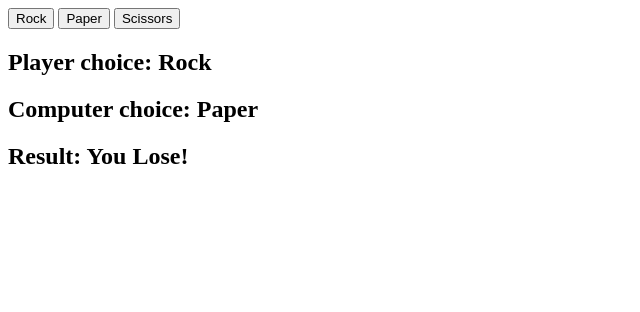
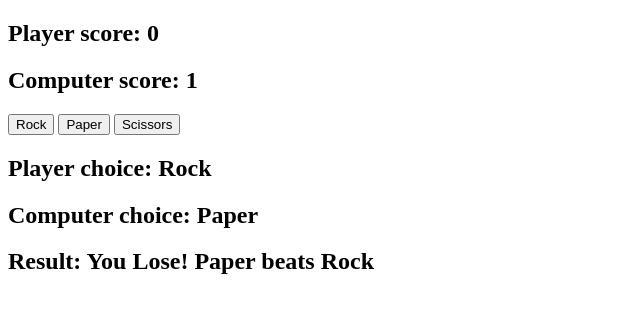
Before and after one commit to Tyler-FF/rock_paper_scissors, a plain HTML site: page index.html in a window 1280 px wide. Both pictures are taken after a click on the button "Rock". Shown: the whole page, without its empty margins (0-640 px from the left). Drawn offline with Linux system fonts and the light colour scheme.

Commit message:
Added scoreboard
Scoreboard keeps track of player and computer wins

```diff
--- a/index.html
+++ b/index.html
@@ -8,6 +8,9 @@
 
 </head>
 <body>
+    <h2>Player score: <span id="player-score">0</span></h2>
+    <h2>Computer score: <span id="computer-score">0</span></h2>
+
     <button id="Rock">Rock</button>
     <button id="Paper">Paper</button>
     <button id="Scissors">Scissors</button>
--- a/javascript/script.js
+++ b/javascript/script.js
@@ -4,10 +4,14 @@ const playerSelectionDisplay = document.getElementById('player-selection');
 const computerSelectionDisplay = document.getElementById('computer-selection');
 const resultDisplay = document.getElementById('result');
 const playerChoices = document.querySelectorAll('button');
+const playerScoreDisplay = document.getElementById('player-score');
+const computerScoreDisplay = document.getElementById('computer-score');
 
 let playerSelection;
 let computerSelection;
 let result;
+let playerScore = 0;
+let computerScore = 0;
 
 //Displays the result each time the user makes a choice
 
@@ -17,6 +21,7 @@ playerChoices.forEach(function(possibleChoice) {
         playerSelectionDisplay.innerHTML = playerSelection;
         randomComputerSelection();
         displayResult();
+        winner();
     })
 });
 
@@ -45,7 +50,7 @@ function randomComputerSelection() {
     computerSelectionDisplay.innerHTML = computerSelection;
 }
 
-//Displays the result
+//Displays the result and updates the scores
 
 function displayResult() {
     if (computerSelection === playerSelection) {
@@ -56,14 +61,18 @@ function displayResult() {
         computerSelection === 'Paper' && playerSelection === 'Scissors' ||
         computerSelection === 'Scissors' && playerSelection === 'Rock'
     ) {
-        result = 'You Win!'
+        result = 'You Win!' + ' ' + playerSelection + ' beats ' + computerSelection;
+        playerScore++;
+        playerScoreDisplay.innerHTML = playerScore;
     }
     if (
         computerSelection === 'Rock' && playerSelection === 'Scissors' ||
         computerSelection === 'Paper' && playerSelection === 'Rock' ||
         computerSelection === 'Scissors' && playerSelection === 'Paper'
     ) {
-        result = 'You Lose!'
+        result = 'You Lose!'  + ' ' + computerSelection + ' beats ' + playerSelection;
+        computerScore++;
+        computerScoreDisplay.innerHTML = computerScore;
     }
     resultDisplay.innerHTML = result;
 }
```
